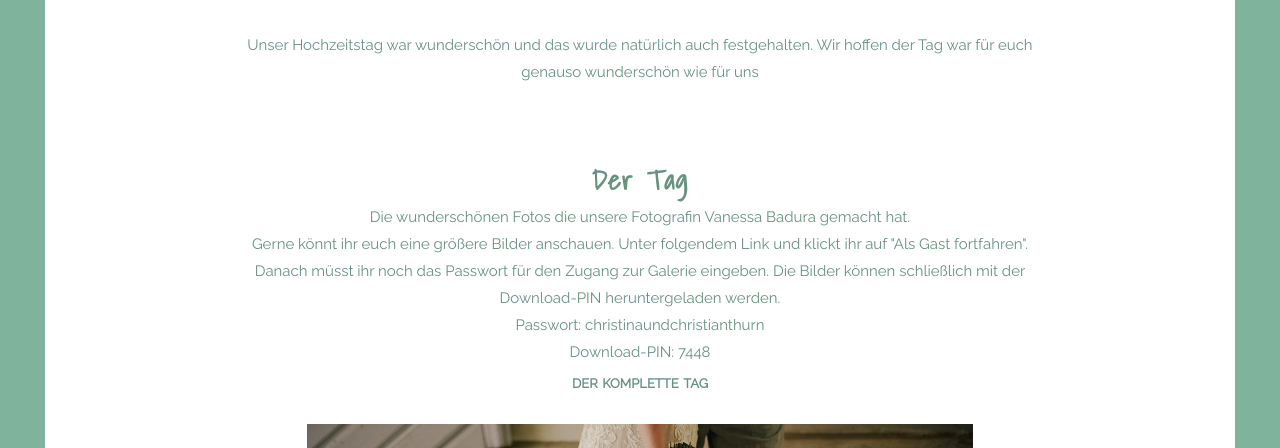
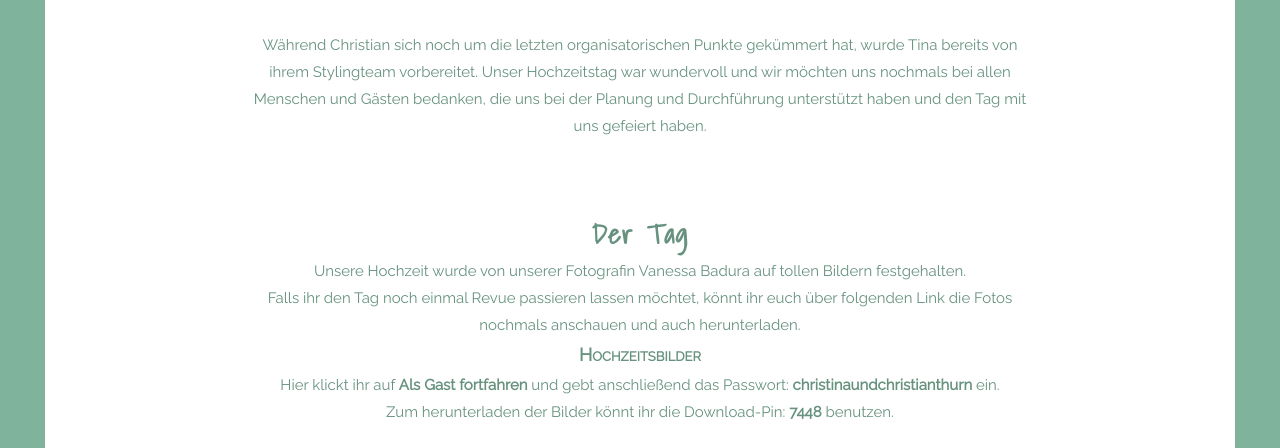
Before and after one commit to cdollinger/cdollinger.github.io, a plain HTML site: page fotos.html in a window 1280 px wide. Shown: the part 446-894 px from the top of the page. Drawn offline with nearby package versions, Linux system fonts and the light colour scheme.

Commit message:
Festgehalten update

```diff
--- a/fotos.html
+++ b/fotos.html
@@ -43,7 +43,12 @@
             <h2>Festgehalten</h2>
         </div>
         <div class="content">
-            <p>Unser Hochzeitstag war wunderschön und das wurde natürlich auch festgehalten. Wir hoffen der Tag war für euch genauso wunderschön wie für uns</p>
+            <p>
+
+                Während Christian sich noch um die letzten organisatorischen Punkte gekümmert hat, wurde Tina bereits von ihrem Stylingteam vorbereitet.
+
+                Unser Hochzeitstag war wundervoll und wir möchten uns nochmals bei allen Menschen und Gästen bedanken, die uns bei der Planung und Durchführung unterstützt haben und den Tag mit uns gefeiert haben.<br>
+            </p>
         </div>
         <div class="pad20"></div>
             <div class="content">
@@ -51,16 +56,12 @@
                        <p>
                             <b>Der Tag</b>
                             <br>
-                            Die wunderschönen Fotos die unsere Fotografin Vanessa Badura gemacht hat. <br>
-                            Gerne könnt ihr euch eine größere Bilder anschauen. Unter folgendem Link und klickt ihr auf "Als Gast fortfahren".
-                            Danach müsst ihr noch das Passwort für den Zugang zur Galerie eingeben.
-                            Die Bilder können schließlich mit der Download-PIN heruntergeladen werden.
-                            <br>
-                            Passwort: christinaundchristianthurn
-                            <br>
-                            Download-PIN: 7448
-                            <br>
-                            <a href="https://kunden.vanessabadura.com/christinaandchristian-hochzeit/">der komplette tag</a> </p>
+                            Unsere Hochzeit wurde von unserer Fotografin Vanessa Badura auf tollen Bildern festgehalten.<br>
+                            Falls ihr den Tag noch einmal Revue passieren lassen möchtet, könnt ihr euch über folgenden Link die Fotos nochmals anschauen und auch herunterladen.<br>
+                            <a href="https://kunden.vanessabadura.com/christinaandchristian-hochzeit/">Hochzeitsbilder</a> <br>
+                            Hier klickt ihr auf <strong>Als Gast fortfahren</strong> und gebt anschließend das Passwort: <strong>christinaundchristianthurn</strong> ein.<br>
+                            Zum herunterladen der Bilder könnt ihr die Download-Pin: <strong>7448</strong> benutzen.
+                       </p>
                     </div>
             </div>
             <div class="col3-span8">
@@ -81,10 +82,8 @@
             <p>
                 <b>Der Abend</b>
                 <br>
-                Die Fotos aus der Fotobox konnten ihr gleich ausdrucken und mitnehmen, aber natürlich gibt es auch hier eine online Galerie (inklusive der Kinder in Schloss Thurn, die gedacht haben die Fotobox gehört
-                mit zu Schloss Thurns Attraktionen :D).
-                Ich glaube die Bilder sprechen für sich :) Viel Spaß beim anschauen.
-                <br>
+                Die Fotobox wurde sowohl von euch, als auch von ein paar Kindern die gedacht haben sie gehöre zum Freizeitpark Schloss-Thurn, fleißig genutzt. Auch hier gibt es eine Online Galerie. <br>
+                Viel Spaß beim anschauen!<br>
                 <a href="https://www.picdrop.de/kfb-fotografie/Christian+Dollinger+Hochzeit">fotobox unzensiert</a>
             </p>
         </div>
```
